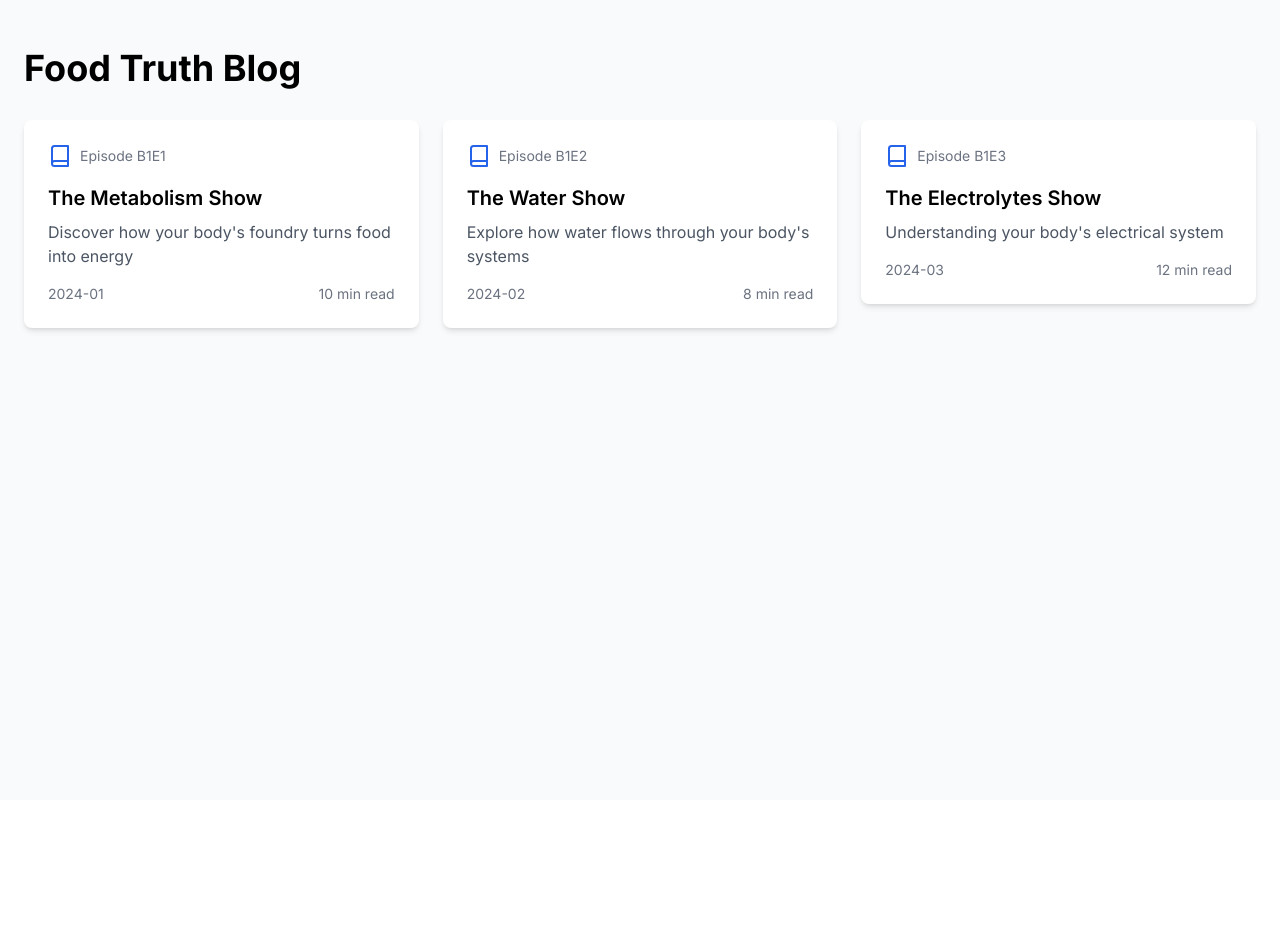
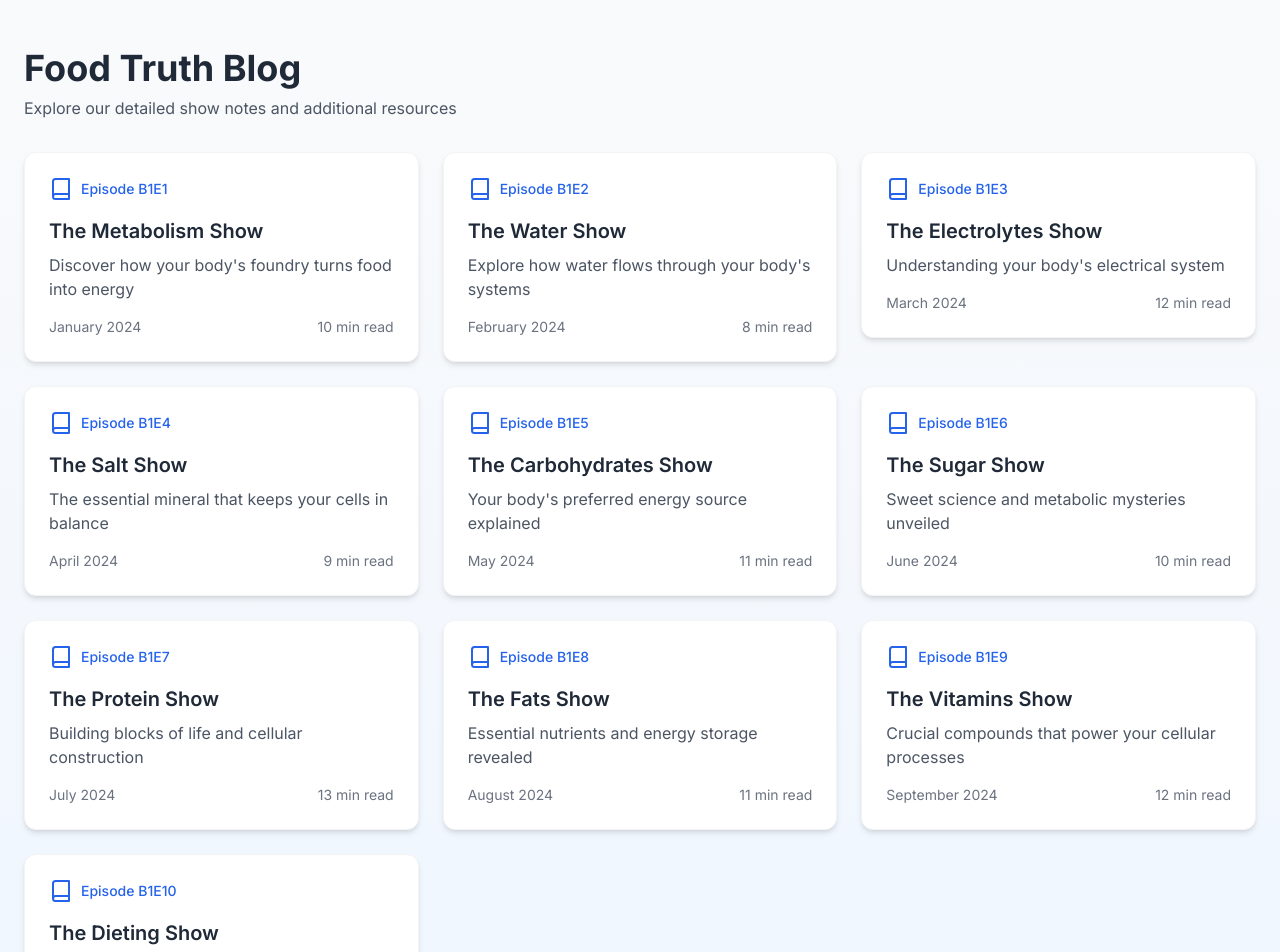
Before and after one commit to EricScottJohnston/foodtruth, a Next.js app: page /blog in a window 1280 px wide. Shown: the top 952 px of the page. Before the commit the page ends 800 px from the top, so only its background shows below. Built offline with nearby package versions, Linux system fonts and the light colour scheme.

Commit message:
Update page.js

```diff
--- a/app/blog/page.js
+++ b/app/blog/page.js
@@ -5,52 +5,172 @@ import Link from 'next/link';
 import { Book } from 'lucide-react';
 
 export default function BlogPage() {
-  const blogPosts = [
-    {
-      id: "B1E1",
-      title: "The Metabolism Show",
-      description: "Discover how your body's foundry turns food into energy",
-      date: "2024-01",
-      readTime: "10 min read"
-    },
-    {
-      id: "B1E2",
-      title: "The Water Show",
-      description: "Explore how water flows through your body's systems",
-      date: "2024-02",
-      readTime: "8 min read"
-    },
-    {
-      id: "B1E3",
-      title: "The Electrolytes Show",
-      description: "Understanding your body's electrical system",
-      date: "2024-03",
-      readTime: "12 min read"
-    }
-    // Add more blog posts as they're published
-  ];
+  return (
+    <div className="min-h-screen bg-gradient-to-b from-gray-50 to-blue-50 py-12">
+      <div className="container mx-auto px-6">
+        <h1 className="text-4xl font-bold mb-2 text-gray-800">Food Truth Blog</h1>
+        <p className="text-gray-600 mb-8">Explore our detailed show notes and additional resources</p>
 
-  return (
-    <div className="min-h-screen bg-gray-50 py-12">
-      <div className="container mx-auto px-6">
-        <h1 className="text-4xl font-bold mb-8">Food Truth Blog</h1>
         <div className="grid grid-cols-1 md:grid-cols-2 lg:grid-cols-3 gap-6">
-          {blogPosts.map((post) => (
-            <Link href={`/blog/${post.id}`} key={post.id}>
-              <div className="bg-white rounded-lg shadow-md hover:shadow-xl transition-shadow p-6">
+          {/* Episode 1 */}
+          <Link href="/blog/B1E1">
+            <div className="bg-white rounded-xl shadow-md hover:shadow-xl transition-all duration-300 p-6 border border-gray-100 hover:border-blue-200">
               <div className="flex items-center mb-4">
                 <Book className="w-6 h-6 text-blue-600 mr-2" />
-                  <span className="text-sm text-gray-500">Episode {post.id}</span>
+                <span className="text-sm font-medium text-blue-600">Episode B1E1</span>
               </div>
-                <h2 className="text-xl font-semibold mb-2">{post.title}</h2>
-                <p className="text-gray-600 mb-4">{post.description}</p>
+              <h2 className="text-xl font-semibold mb-2 text-gray-800">The Metabolism Show</h2>
+              <p className="text-gray-600 mb-4">Discover how your body's foundry turns food into energy</p>
               <div className="flex justify-between text-sm text-gray-500">
-                  <span>{post.date}</span>
-                  <span>{post.readTime}</span>
+                <span>January 2024</span>
+                <span>10 min read</span>
               </div>
             </div>
           </Link>
-          ))}
+
+          {/* Episode 2 */}
+          <Link href="/blog/B1E2">
+            <div className="bg-white rounded-xl shadow-md hover:shadow-xl transition-all duration-300 p-6 border border-gray-100 hover:border-blue-200">
+              <div className="flex items-center mb-4">
+                <Book className="w-6 h-6 text-blue-600 mr-2" />
+                <span className="text-sm font-medium text-blue-600">Episode B1E2</span>
+              </div>
+              <h2 className="text-xl font-semibold mb-2 text-gray-800">The Water Show</h2>
+              <p className="text-gray-600 mb-4">Explore how water flows through your body's systems</p>
+              <div className="flex justify-between text-sm text-gray-500">
+                <span>February 2024</span>
+                <span>8 min read</span>
+              </div>
+            </div>
+          </Link>
+
+          {/* Episode 3 */}
+          <Link href="/blog/B1E3">
+            <div className="bg-white rounded-xl shadow-md hover:shadow-xl transition-all duration-300 p-6 border border-gray-100 hover:border-blue-200">
+              <div className="flex items-center mb-4">
+                <Book className="w-6 h-6 text-blue-600 mr-2" />
+                <span className="text-sm font-medium text-blue-600">Episode B1E3</span>
+              </div>
+              <h2 className="text-xl font-semibold mb-2 text-gray-800">The Electrolytes Show</h2>
+              <p className="text-gray-600 mb-4">Understanding your body's electrical system</p>
+              <div className="flex justify-between text-sm text-gray-500">
+                <span>March 2024</span>
+                <span>12 min read</span>
+              </div>
+            </div>
+          </Link>
+
+          {/* Episode 4 */}
+          <Link href="/blog/B1E4">
+            <div className="bg-white rounded-xl shadow-md hover:shadow-xl transition-all duration-300 p-6 border border-gray-100 hover:border-blue-200">
+              <div className="flex items-center mb-4">
+                <Book className="w-6 h-6 text-blue-600 mr-2" />
+                <span className="text-sm font-medium text-blue-600">Episode B1E4</span>
+              </div>
+              <h2 className="text-xl font-semibold mb-2 text-gray-800">The Salt Show</h2>
+              <p className="text-gray-600 mb-4">The essential mineral that keeps your cells in balance</p>
+              <div className="flex justify-between text-sm text-gray-500">
+                <span>April 2024</span>
+                <span>9 min read</span>
+              </div>
+            </div>
+          </Link>
+
+          {/* Episode 5 */}
+          <Link href="/blog/B1E5">
+            <div className="bg-white rounded-xl shadow-md hover:shadow-xl transition-all duration-300 p-6 border border-gray-100 hover:border-blue-200">
+              <div className="flex items-center mb-4">
+                <Book className="w-6 h-6 text-blue-600 mr-2" />
+                <span className="text-sm font-medium text-blue-600">Episode B1E5</span>
+              </div>
+              <h2 className="text-xl font-semibold mb-2 text-gray-800">The Carbohydrates Show</h2>
+              <p className="text-gray-600 mb-4">Your body's preferred energy source explained</p>
+              <div className="flex justify-between text-sm text-gray-500">
+                <span>May 2024</span>
+                <span>11 min read</span>
+              </div>
+            </div>
+          </Link>
+
+          {/* Episode 6 */}
+          <Link href="/blog/B1E6">
+            <div className="bg-white rounded-xl shadow-md hover:shadow-xl transition-all duration-300 p-6 border border-gray-100 hover:border-blue-200">
+              <div className="flex items-center mb-4">
+                <Book className="w-6 h-6 text-blue-600 mr-2" />
+                <span className="text-sm font-medium text-blue-600">Episode B1E6</span>
+              </div>
+              <h2 className="text-xl font-semibold mb-2 text-gray-800">The Sugar Show</h2>
+              <p className="text-gray-600 mb-4">Sweet science and metabolic mysteries unveiled</p>
+              <div className="flex justify-between text-sm text-gray-500">
+                <span>June 2024</span>
+                <span>10 min read</span>
+              </div>
+            </div>
+          </Link>
+
+          {/* Episode 7 */}
+          <Link href="/blog/B1E7">
+            <div className="bg-white rounded-xl shadow-md hover:shadow-xl transition-all duration-300 p-6 border border-gray-100 hover:border-blue-200">
+              <div className="flex items-center mb-4">
+                <Book className="w-6 h-6 text-blue-600 mr-2" />
+                <span className="text-sm font-medium text-blue-600">Episode B1E7</span>
+              </div>
+              <h2 className="text-xl font-semibold mb-2 text-gray-800">The Protein Show</h2>
+              <p className="text-gray-600 mb-4">Building blocks of life and cellular construction</p>
+              <div className="flex justify-between text-sm text-gray-500">
+                <span>July 2024</span>
+                <span>13 min read</span>
+              </div>
+            </div>
+          </Link>
+
+          {/* Episode 8 */}
+          <Link href="/blog/B1E8">
+            <div className="bg-white rounded-xl shadow-md hover:shadow-xl transition-all duration-300 p-6 border border-gray-100 hover:border-blue-200">
+              <div className="flex items-center mb-4">
+                <Book className="w-6 h-6 text-blue-600 mr-2" />
+                <span className="text-sm font-medium text-blue-600">Episode B1E8</span>
+              </div>
+              <h2 className="text-xl font-semibold mb-2 text-gray-800">The Fats Show</h2>
+              <p className="text-gray-600 mb-4">Essential nutrients and energy storage revealed</p>
+              <div className="flex justify-between text-sm text-gray-500">
+                <span>August 2024</span>
+                <span>11 min read</span>
+              </div>
+            </div>
+          </Link>
+
+          {/* Episode 9 */}
+          <Link href="/blog/B1E9">
+            <div className="bg-white rounded-xl shadow-md hover:shadow-xl transition-all duration-300 p-6 border border-gray-100 hover:border-blue-200">
+              <div className="flex items-center mb-4">
+                <Book className="w-6 h-6 text-blue-600 mr-2" />
+                <span className="text-sm font-medium text-blue-600">Episode B1E9</span>
+              </div>
+              <h2 className="text-xl font-semibold mb-2 text-gray-800">The Vitamins Show</h2>
+              <p className="text-gray-600 mb-4">Crucial compounds that power your cellular processes</p>
+              <div className="flex justify-between text-sm text-gray-500">
+                <span>September 2024</span>
+                <span>12 min read</span>
+              </div>
+            </div>
+          </Link>
+
+          {/* Episode 10 */}
+          <Link href="/blog/B1E10">
+            <div className="bg-white rounded-xl shadow-md hover:shadow-xl transition-all duration-300 p-6 border border-gray-100 hover:border-blue-200">
+              <div className="flex items-center mb-4">
+                <Book className="w-6 h-6 text-blue-600 mr-2" />
+                <span className="text-sm font-medium text-blue-600">Episode B1E10</span>
+              </div>
+              <h2 className="text-xl font-semibold mb-2 text-gray-800">The Dieting Show</h2>
+              <p className="text-gray-600 mb-4">Science-based approaches to nutrition and health</p>
+              <div className="flex justify-between text-sm text-gray-500">
+                <span>October 2024</span>
+                <span>14 min read</span>
+              </div>
+            </div>
+          </Link>
         </div>
       </div>
     </div>
```
Lines whose indentation alone changed are shown as unchanged.
